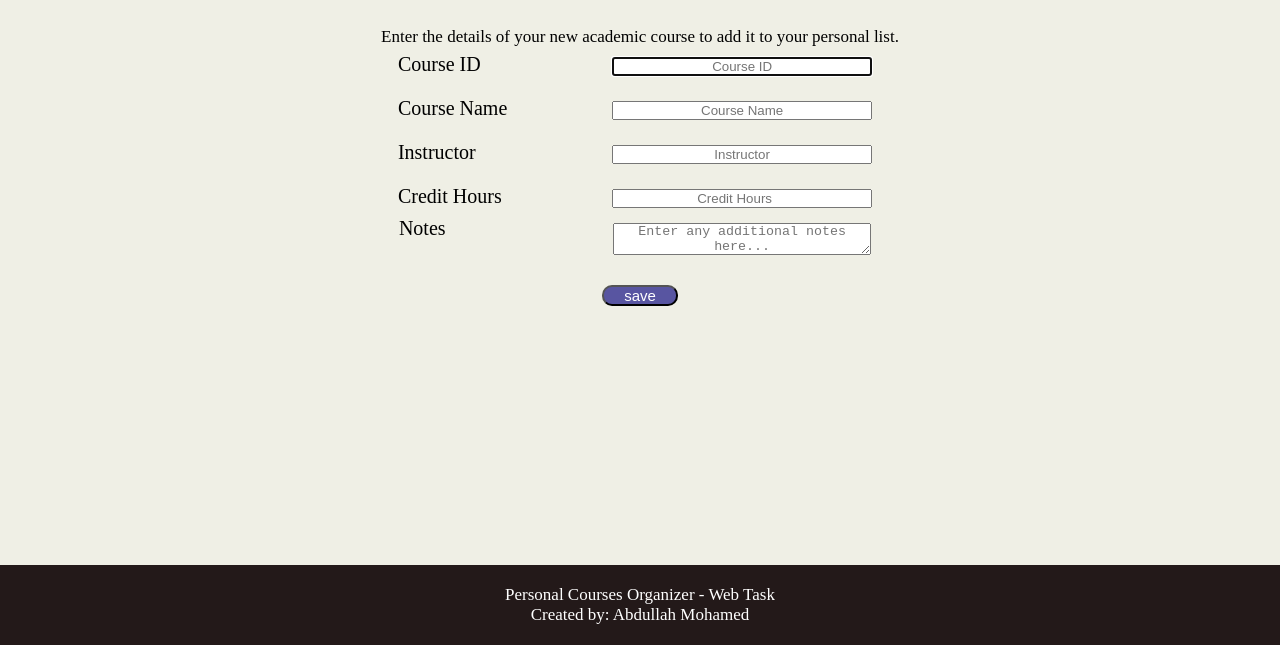
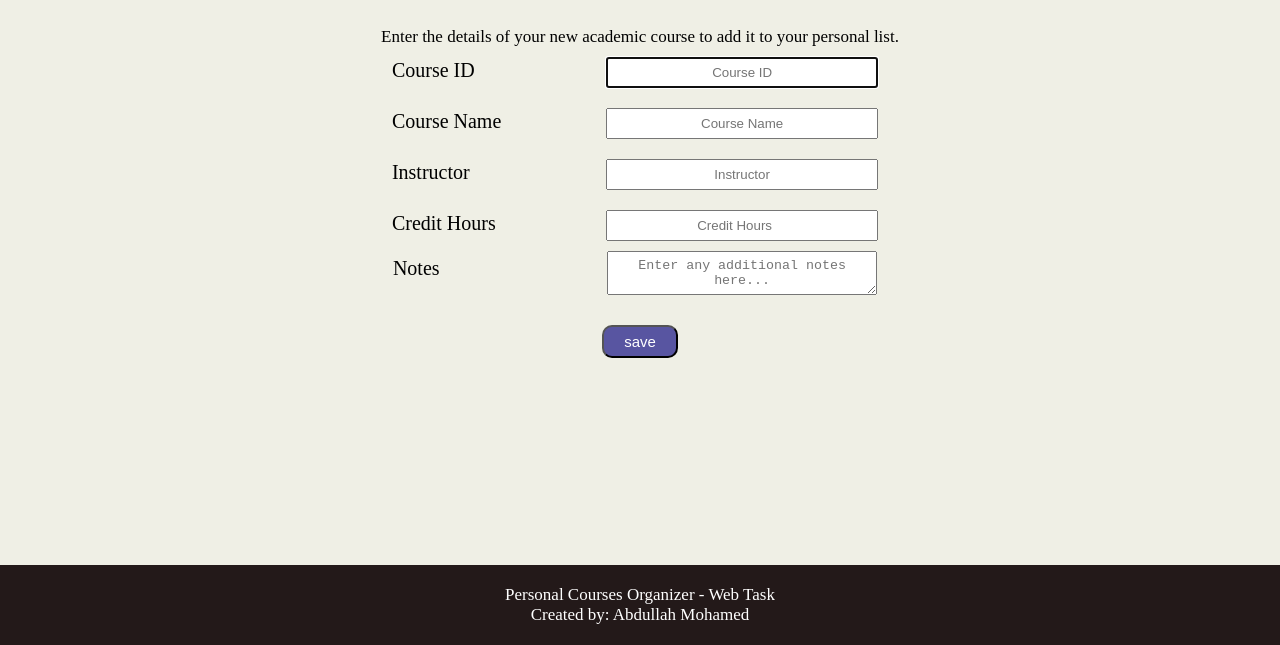
Before and after one commit to abdullah-MO7/My-Course-Organizer, a plain HTML site: page add.html in a window 1280 px wide. Shown: the part 155-800 px from the top of the page. Drawn offline with Linux system fonts and the light colour scheme.

Commit message:
Update style.css

```diff
--- a/style.css
+++ b/style.css
@@ -108,12 +108,12 @@ input  {
     width: 20% ;
     height: 4% ;
     margin: 10px ;
-    pading: 6px ;
+    padding: 6px ;
 }
 textarea {
     Width: 20% ;
     height: 8%;
-    pading: 6px ;
+    padding: 6px ;
 }
 .note {
     position: relative;
@@ -246,7 +246,7 @@ textarea {
     .note {
         position: static;
     }
-    #sive, .massage {
+    .massage {
         width: 50%;
         padding: 10px;
     }
```
